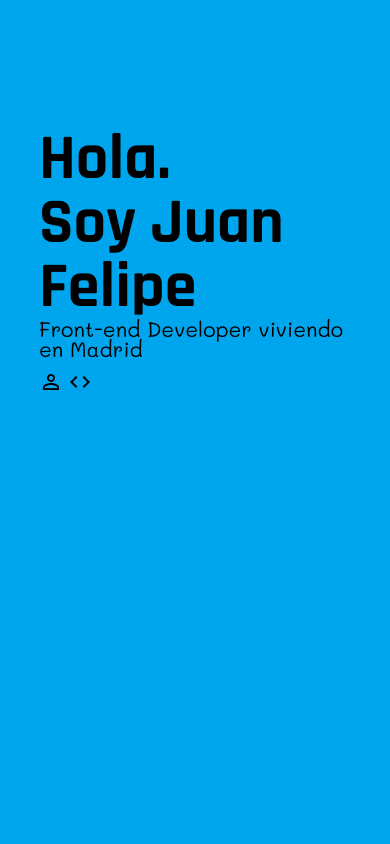
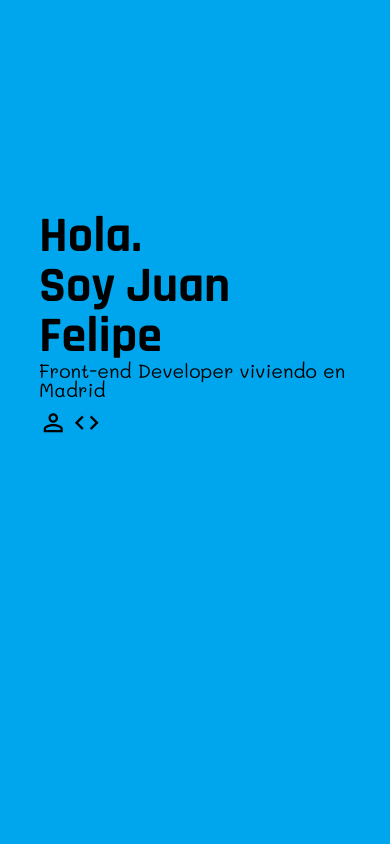
Before and after one commit to ElDuartte/CV-V1, a React (Create React App) app: page /#/ in a window 390 px wide. Shown: the top 844 px of the page. Built offline with nearby package versions, Linux system fonts and the light colour scheme.

Commit message:
ajuste de responsive 80% cambio de em a rem y cambio de paddin a min-width con ch

```diff
--- a/src/components/First.jsx
+++ b/src/components/First.jsx
@@ -13,14 +13,14 @@ const hello = () => {
 				</p>
 				<div id="first_section">
 					<a
-						href="https://github.com/ElDuartte"
+						href="https://www.linkedin.com/in/juan-felipe-duarte-monta%C3%B1ez-22505b197/"
 						target="_blank"
 						rel="noreferrer"
 					>
 						<i className="material-icons btn_social">person_outline</i>
 					</a>
 					<a
-						href="https://www.linkedin.com/in/juan-felipe-duarte-monta%C3%B1ez-22505b197/"
+						href="https://github.com/ElDuartte"
 						target="_blank"
 						rel="noreferrer"
 					>
--- a/src/components/Slider.jsx
+++ b/src/components/Slider.jsx
@@ -48,6 +48,9 @@ const Slider = ({ slides }) => {
 											>
 												{slide.title}
 											</a>
+											<a href={slide.link} target="_blank" rel="noreferrer">
+												<i className="material-icons btn-link__poject">link</i>
+											</a>
 										</h3>
 										<p className="text-card">{slide.info}</p>
 									</div>
--- a/src/scss/styles/components/fifth.scss
+++ b/src/scss/styles/components/fifth.scss
@@ -18,13 +18,15 @@
 }
 
 .title__carousel {
-	font-size: 3em;
+	// font-size: 3em;
 	padding-bottom: 10px;
 }
 
 .link-title__project {
 	color: black;
 	text-decoration: none;
+	font-size: 3rem;
+	line-height: 3rem;
 }
 
 .carousel .carousel__item,
@@ -42,13 +44,33 @@
 }
 
 .title-project {
-	font-size: 2.5em;
+	// font-size: 2.5em;
 	padding-bottom: 15px;
+}
+
+.link-title__project:hover {
+	color: #fff;
+}
+
+.btn-link__poject {
+	color: black;
+	font-style: none;
+	text-decoration: none;
+	font-size: 1.9rem;
+	line-height: 1.9rem;
+}
+
+.btn-link__poject:hover {
+	color: #fff;
+}
+
+.btn-link__poject:active {
+	transform: scale(0.5);
 }
 
 .text-card {
 	padding-bottom: 15px;
-	font-size: 1.3em;
+	// font-size: 1.3em;
 }
 
 .carousel__actions {
@@ -66,7 +88,7 @@
 	box-sizing: border-box;
 	text-decoration: none;
 	font-family: $font-titles;
-	font-size: 1em;
+	font-size: 1rem;
 	font-weight: bolder;
 	color: $color-section-fifth;
 	background-color: black;
--- a/src/scss/styles/components/first.scss
+++ b/src/scss/styles/components/first.scss
@@ -1,10 +1,6 @@
 .first {
 	background-color: $color-section-first;
 	color: black;
-}
-
-.phrase {
-	font-size: 1.3em;
 }
 
 .btn_social {
--- a/src/scss/styles/components/fourth.scss
+++ b/src/scss/styles/components/fourth.scss
@@ -36,7 +36,7 @@
 
 .text-fourth {
 	padding-top: 5px;
-	font-size: 1.3em;
+	// font-size: 1.3em;
 }
 
 .logo-edu {
--- a/src/scss/styles/components/second.scss
+++ b/src/scss/styles/components/second.scss
@@ -3,16 +3,16 @@
 }
 
 .title-second {
-	font-size: 2.5em;
+	// font-size: 2.5em;
 	margin-bottom: 10px;
 }
 
 .text-second {
-	font-size: 1.2em;
+	// font-size: 1.2em;
 	margin-bottom: 15px;
 }
 .contact-title {
-	font-size: 2.5em;
+	// font-size: 2.5em;
 	margin-bottom: 5px;
 }
 
@@ -25,7 +25,7 @@
 }
 
 .curriculum-button-title {
-	font-size: 2.5em;
+	// font-size: 2.5em;
 	margin-top: 10px;
 	margin-bottom: 10px;
 }
--- a/src/scss/styles/components/third.scss
+++ b/src/scss/styles/components/third.scss
@@ -8,12 +8,12 @@
 .title-xp {
 	margin-top: 10px;
 	font-family: $font-titles;
-	font-size: 1.5em;
+	// font-size: 1.5em;
 	font-weight: bolder;
 	line-height: 1em;
 }
 
-.text-list {
-	font-size: 1.3em;
-	line-height: 1.5em;
-}
+// .text-list {
+// 	font-size: 1.3em;
+// 	line-height: 1.5em;
+// }
--- a/src/scss/styles/global.scss
+++ b/src/scss/styles/global.scss
@@ -7,100 +7,107 @@
 	padding: 0;
 	box-sizing: border-box;
 }
+
+html {
+	font-size: 62.5%;
+}
+
 body {
 	overflow-x: hidden !important;
 }
 
 h1 {
 	font-family: $font-titles;
-	font-size: 4em;
-	line-height: 1em;
+	font-size: 5rem;
+	line-height: 5rem;
 }
 h2 {
 	font-family: $font-titles;
-	font-size: 3.5em;
-	line-height: 1em;
+	font-size: 3.5rem;
+	line-height: 3.5rem;
 }
 h3 {
 	font-family: $font-titles;
-	font-size: 3em;
-	line-height: 1em;
+	font-size: 3rem;
+	line-height: 3rem;
 }
 h4 {
 	font-family: $font-titles;
-	font-size: 2.5em;
-	line-height: 1em;
+	font-size: 2.5rem;
+	line-height: 1rem;
 }
 h5 {
 	font-family: $font-titles;
-	font-size: 2em;
-	line-height: 1em;
+	font-size: 2rem;
+	line-height: 1rem;
 }
 h6 {
 	font-family: $font-titles;
-	font-size: 1.5em;
-	line-height: 1em;
+	font-size: 1.5rem;
+	line-height: 1rem;
 }
 
 li,
 p {
 	font-family: $font-text;
-	font-size: 1em;
-	line-height: 1em;
+	font-size: 1.9rem;
+	line-height: 1.9rem;
 }
 
 a {
 	color: white;
 	font-style: none;
 	text-decoration: none;
-	font-size: 1em;
-	line-height: 1em;
+	font-size: 1.9rem;
+	line-height: 1.9rem;
 }
 
 .section {
 	position: sticky;
-	height: 100vh;
+	min-height: 100vh;
+	width: 100%;
 	color: #fff;
 }
 
+/*
+"phone": 360px,
+"phoneL": 425px,
+"tablet": 768px,
+"desktop": 1023px,
+"desktop": 1250px,
+"desktopLG": 1920px,
+*/
+
+//base phone 360px with
 .container {
 	padding-top: 5vh;
 	margin-left: 10vw;
 	margin-right: 10vw;
-	margin-bottom: 5vh;
 
 	@include media(">=tablet") {
-		padding-top: 10vh;
-		margin-left: 10vw;
-		margin-right: 10vw;
-		margin-bottom: 10vh;
+		margin: 0 auto;
+		max-width: 125ch;
 	}
 
 	@include media(">=desktop") {
-		padding-top: 10vh;
-		margin-left: 10vw;
-		margin-right: 10vw;
-		margin-bottom: 10vh;
+		margin: 0 auto;
+		padding-top: 15vh;
+		max-width: 200ch;
 	}
 }
 
 .container__alt {
-	padding-top: 15vh;
+	padding-top: 25vh;
 	margin-left: 10vw;
 	margin-right: 10vw;
-	margin-bottom: 5vh;
 
 	@include media(">=tablet") {
-		padding-top: 20vh;
-		margin-left: 10vw;
-		margin-right: 10vw;
-		margin-bottom: 20vh;
+		margin: 0 auto;
+		max-width: 125ch;
 	}
 
 	@include media(">=desktop") {
-		padding-top: 10vh;
-		margin-left: 10vw;
-		margin-right: 10vw;
-		margin-bottom: 10vh;
+		margin: 0 auto;
+		max-width: 200ch;
 	}
 }
```
Also changed, not shown: src/components/SliderData.jsx (+4 -4 lines).
